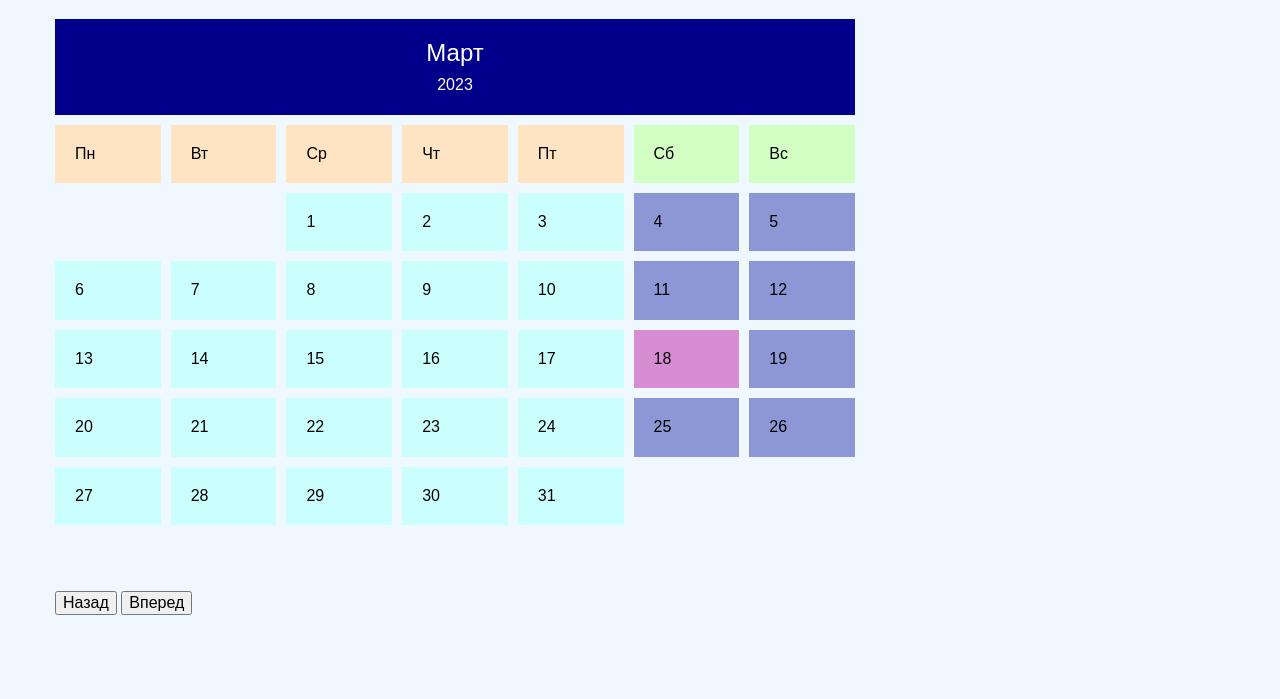
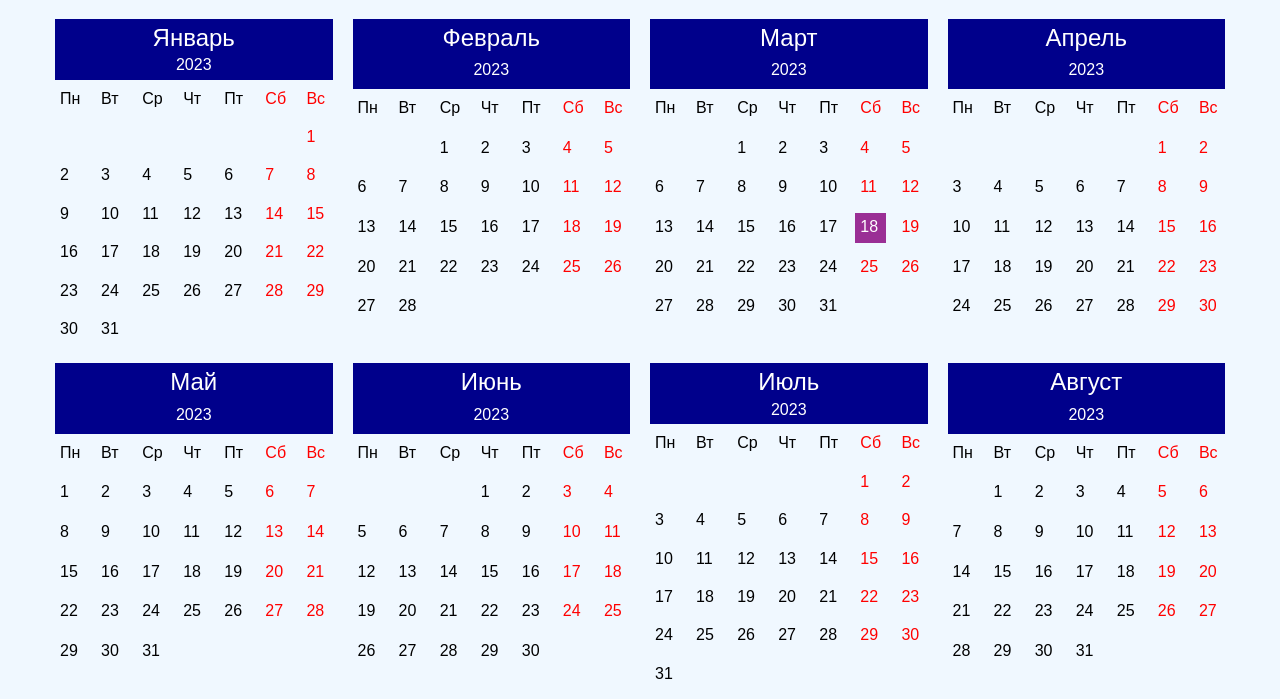
Before and after one commit to TesvintsevDev/Task-Scheduler, a plain HTML site: page index.html in a window 1280 px wide. Shown: the part 101-800 px from the top of the page. Drawn offline with Linux system fonts and the light colour scheme.

Commit message:
Calendar

```diff
--- a/css/style.css
+++ b/css/style.css
@@ -28,19 +28,24 @@ body {
     padding: 40px 15px;
 }
 
+.full-calendar {
+    display: grid;
+    grid-template-columns: 1fr 1fr 1fr 1fr;
+    gap: 20px;
+}
+
 .calendar {
     display: grid;
-    width: 800px;
-    gap: 10px;
+    gap: 5px;
 }
 
 .calendar__head {
     display: grid;
-    gap: 10px;
+    gap: 5px;
     background-color: darkblue;
     color: white;
     text-align: center;
-    padding: 20px;
+    padding: 5px;
 }
 
 .calendar__month {
@@ -54,25 +59,22 @@ body {
 }
 
 .calendar__cell {
-    padding: 20px;
+    padding: 5px;
 }
 
-.calendar__cell_week-day {
-    background-color: bisque;
+.calendar__cell_week-day {}
+
+.calendar__cell_weekend {
+    color: red
 }
 
-.calendar__cell_weekend {
-    background-color: rgb(210, 255, 196);
-}
-
-.calendar__cell_day {
-    background-color: rgb(203, 255, 254);
-}
+.calendar__cell_day {}
 
 .calendar__cell_day-wekend {
-    background-color: rgb(141, 151, 214);
+    color: red
 }
 
 .calendar__cell_day-today {
-    background-color: rgb(214, 141, 210);
+    background-color: rgb(154, 47, 149);
+    color: white;
 }
--- a/index.html
+++ b/index.html
@@ -14,18 +14,13 @@
     <div class="container">
         <h1>Планировщик задач</h1>
 
-        <div id="calendar" class="calendar">
+        <div id="full-calendar" class="full-calendar">
 
         </div>
 
-        <p>
-            <button id="back-btn">Назад</button>
-            <button id="next-btn">Вперед</button>
-        </p>
-
     </div>
 
-    <script defer src="js/index.js"></script>
+    <script defer type="module" src="js/index.js"></script>
 </body>
 
 </html>
--- /dev/null
+++ b/js/CalendarMonth.js
@@ -0,0 +1,165 @@
+export class CalendarMonth {
+    monthsList = ['Январь', 'Февраль', 'Март', 'Апрель', 'Май', 'Июнь', 'Июль', 'Август', 'Сентябрь', 'Октябрь', 'Ноябрь', 'Декабрь'];
+
+    weekDaysList = ['Пн', 'Вт', 'Ср', 'Чт', 'Пт', 'Сб', 'Вс']
+
+    _date = new Date()
+
+    constructor($container, currentYear = null, currentMonth = null) {
+
+        this.$container = $container
+
+        // Если параметры даты указади при создании экземпляра класса
+        if (currentYear !== null) {
+            this._date.setFullYear(currentYear)
+        }
+
+        if (currentMonth !== null) {
+            this._date.setMonth(currentMonth)
+        }
+
+        // Создаем шапку и тело календаря
+        this.calendarHead = this.createCalendarHead()
+        this.$body = this.createCalendarBody()
+
+        // Запускаем рендер при запуске
+        this.render()
+
+        // Добавляем в контейнер
+        this.$container.append(this.calendarHead.$head)
+        this.$container.append(this.$body)
+    }
+
+    // Сеттер месяца
+    set month(value) {
+        this._date.setMonth(value)
+        this.render()
+    }
+
+    // Геттер месяца
+    get month() {
+        return this._date.getMonth()
+    }
+
+    // Сеттер года
+    set year(value) {
+        this._date.setFullYear(value)
+        this.render()
+    }
+
+    // Геттер года
+    get year() {
+        return this._date.getFullYear()
+    }
+
+    // Проверка сегодняшнего дня
+    checkToday(selectYear, selectMonth, selectDay) {
+        const day = new Date().getDate()
+        const month = new Date().getMonth()
+        const year = new Date().getFullYear()
+
+        if (day == selectDay && month == selectMonth && year == selectYear) return true
+    }
+
+    // Шапка календаря
+    createCalendarHead() {
+        const $head = document.createElement('div')
+        const $month = document.createElement('div')
+        const $year = document.createElement('div')
+
+        $head.classList.add('calendar__head')
+        $month.classList.add('calendar__month')
+        $year.classList.add('calendar__year')
+
+        $month.textContent = this.monthsList[this.month]
+        $year.textContent = this.year
+
+        $head.append($month)
+        $head.append($year)
+
+        return {
+            $head,
+            $month,
+            $year
+        }
+    }
+
+    // Тело календаря
+    createCalendarBody() {
+        const $body = document.createElement('div')
+        $body.classList.add('calendar__body')
+        return $body
+    }
+
+    // День недели
+    createWeekDayCell(index) {
+        const $weekDayCell = document.createElement('div')
+        $weekDayCell.classList.add('calendar__cell', 'calendar__cell_week-day')
+        $weekDayCell.textContent = this.weekDaysList[index]
+
+        if (index > 4) {
+            $weekDayCell.classList.add('calendar__cell_weekend')
+        }
+
+        return $weekDayCell
+    }
+
+    // Шапка с днями недели
+    createCalendarWeekDays() {
+        for (let i = 0; i < this.weekDaysList.length; i++) {
+            this.$body.append(this.createWeekDayCell(i))
+        }
+    }
+
+    // День
+    createDayCell(index) {
+        const firstDay = new Date(this.year, this.month, 0).getDay()
+        const day = index - firstDay + 1
+        const weekDay = new Date(this.year, this.month, day).getDay()
+
+        const $dayCell = document.createElement('div')
+        $dayCell.classList.add('calendar__cell', 'calendar__cell_day')
+        $dayCell.textContent = day
+
+        if (weekDay == 0 || weekDay == 6) {
+            $dayCell.classList.add('calendar__cell_day-wekend')
+        }
+
+        if (this.checkToday(this.year, this.month, day)) {
+            $dayCell.classList.add('calendar__cell_day-today')
+        }
+
+        return $dayCell
+
+    }
+
+    createCalendarBodyDays() {
+        // Сетка календаря (дни недели)
+
+        for (let i = 0; i < this.weekDaysList.length * 6; i++) {
+            const firstDay = new Date(this.year, this.month, 0).getDay()
+            const monthDaysCount = new Date(this.year, this.month + 1, 0).getDate()
+
+
+            if (i >= firstDay && i < monthDaysCount + firstDay) {
+                this.$body.append(this.createDayCell(i))
+            } else {
+                const $dayCell = document.createElement('div')
+                $dayCell.classList.add('calendar__cell')
+                this.$body.append($dayCell)
+            }
+        }
+    }
+
+    // Отрисовка
+    render() {
+        this.$body.innerHTML = ''
+
+        // Устанавливаем параметры шапки
+        this.calendarHead.$month.textContent = this.monthsList[this.month]
+        this.calendarHead.$year.textContent = this.year
+
+        this.$weekDays = this.createCalendarWeekDays()
+        this.createCalendarBodyDays()
+    }
+}
--- a/js/index.js
+++ b/js/index.js
@@ -1,129 +1,12 @@
-const monthsList = ['Январь', 'Февраль', 'Март', 'Апрель', 'Май', 'Июнь', 'Июль', 'Август', 'Сентябрь', 'Октябрь', 'Ноябрь', 'Декабрь'];
-const weekDaysList = ['Пн', 'Вт', 'Ср', 'Чт', 'Пт', 'Сб', 'Вс']
+import { CalendarMonth } from './CalendarMonth.js'
 
-// Выбранная дата
-const currentDate = new Date()
-const selectMonth = currentDate.getMonth()
-const selectYear = currentDate.getFullYear()
+const $fullCalendar = document.getElementById('full-calendar')
 
-const $calendar = document.getElementById('calendar')
+for (let i = 0; i < 12; i++) {
+    const $container = document.createElement("div")
+    $container.classList.add('calendar')
 
-// Проверка сегодняшнего дня
-function checkToday(selectYear, selectMonth, selectDay) {
-    const day = new Date().getDate()
-    const month = new Date().getMonth()
-    const year = new Date().getFullYear()
+    const calendar = new CalendarMonth($container, new Date().getFullYear(), i)
 
-    if (day == selectDay && month == selectMonth && year == selectYear) return true
+    $fullCalendar.append($container)
 }
-
-
-// Шапка календаря
-function createCalendarHead(selectYear, selectMonth) {
-    const $head = document.createElement('div')
-    const $month = document.createElement('div')
-    const $year = document.createElement('div')
-
-    $head.classList.add('calendar__head')
-    $month.classList.add('calendar__month')
-    $year.classList.add('calendar__year')
-
-    $month.textContent = monthsList[selectMonth]
-    $year.textContent = selectYear
-
-    $head.append($month)
-    $head.append($year)
-
-    return $head
-}
-
-
-// Тело календаря
-function createCalendarBody() {
-    const $body = document.createElement('div')
-    $body.classList.add('calendar__body')
-    return $body
-}
-
-
-// День недели
-function createWeekDayCell(index) {
-    const $weekDayCell = document.createElement('div')
-    $weekDayCell.classList.add('calendar__cell', 'calendar__cell_week-day')
-    $weekDayCell.textContent = weekDaysList[index]
-
-    if (index > 4) {
-        $weekDayCell.classList.add('calendar__cell_weekend')
-    }
-
-    return $weekDayCell
-}
-
-// Шапка с днями недели
-function createCalendarWeekDays($body) {
-    for (let i = 0; i < weekDaysList.length; i++) {
-        $body.append(createWeekDayCell(i))
-    }
-}
-
-// День
-function createDayCell(selectYear, selectMonth, index) {
-    const firstDay = new Date(selectYear, selectMonth, 0).getDay()
-    const monthDaysCount = new Date(selectYear, selectMonth + 1, 0).getDate()
-    if (index >= firstDay && index < monthDaysCount + firstDay) {
-        const day = index - firstDay + 1
-        const weekDay = new Date(selectYear, selectMonth, day).getDay()
-
-        const $dayCell = document.createElement('div')
-        $dayCell.classList.add('calendar__cell', 'calendar__cell_day')
-        $dayCell.textContent = day
-
-        if (weekDay == 0 || weekDay == 6) {
-            $dayCell.classList.add('calendar__cell_day-wekend')
-        }
-
-        if (checkToday(selectYear, selectMonth, day)) {
-            $dayCell.classList.add('calendar__cell_day-today')
-        }
-
-        return $dayCell
-    } else {
-        const $dayCell = document.createElement('div')
-        $dayCell.classList.add('calendar__cell')
-        return $dayCell
-    }
-}
-
-function createCalendarBodyDays($body, selectYear, selectMonth) {
-    // Сетка календаря (дни недели)
-    for (let i = 0; i < weekDaysList.length * 6; i++) {
-        $body.append(createDayCell(selectYear, selectMonth, i))
-    }
-}
-
-// Отрисовка
-function render(selectYear, selectMonth) {
-    $calendar.innerHTML = ''
-
-    const $head = createCalendarHead(selectYear, selectMonth)
-    $calendar.append($head)
-
-    const $body = createCalendarBody()
-    $calendar.append($body)
-
-    createCalendarWeekDays($body)
-
-    createCalendarBodyDays($body, selectYear, selectMonth)
-}
-
-render(currentDate.getFullYear(), currentDate.getMonth())
-
-document.getElementById('back-btn').addEventListener('click', function() {
-    currentDate.setMonth(currentDate.getMonth() - 1)
-    render(currentDate.getFullYear(), currentDate.getMonth())
-})
-
-document.getElementById('next-btn').addEventListener('click', function() {
-    currentDate.setMonth(currentDate.getMonth() + 1)
-    render(currentDate.getFullYear(), currentDate.getMonth())
-})
```
